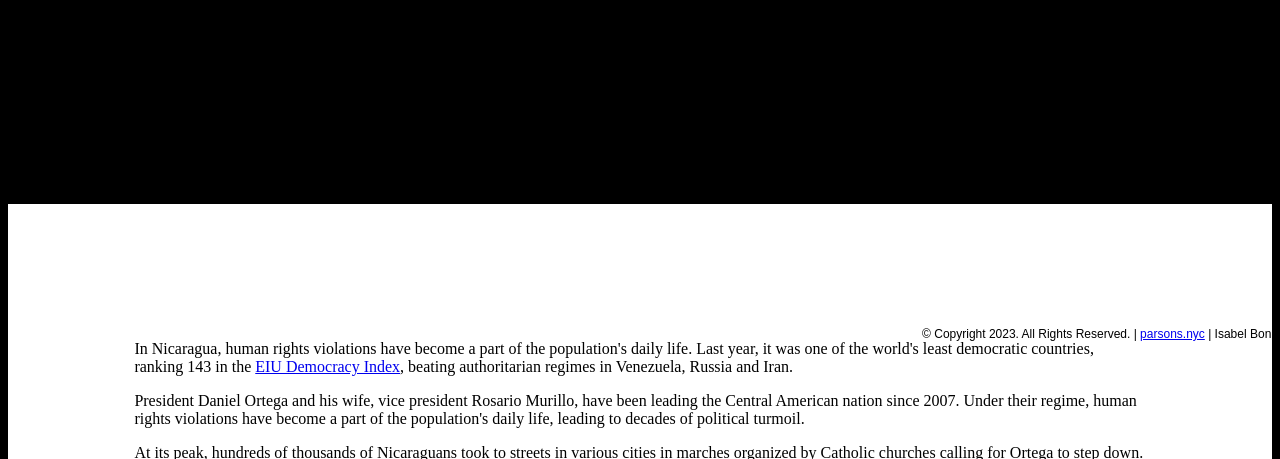
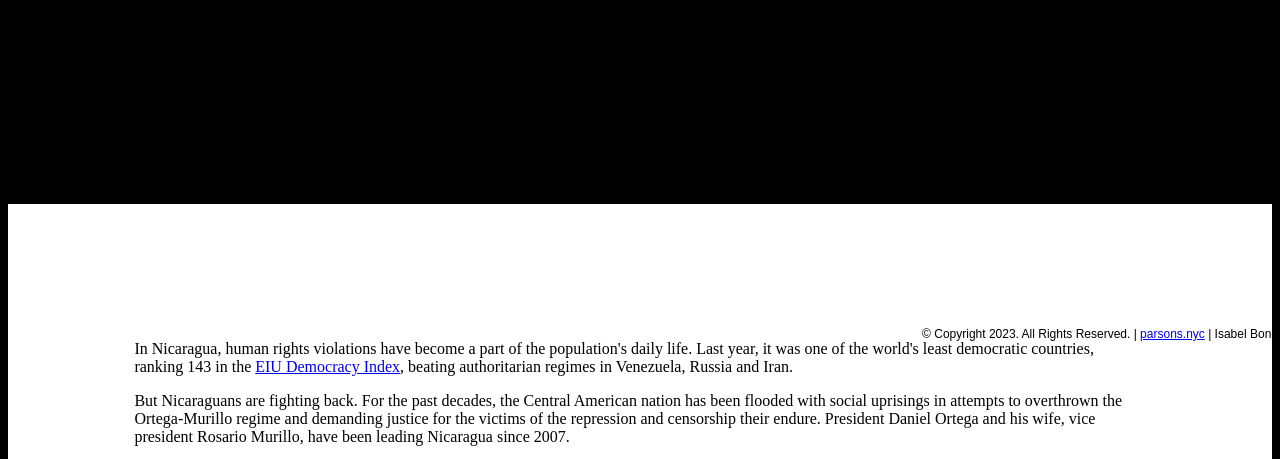
Before and after one commit to ibonnet/Nicaraguan-Political-Prisoners, a plain HTML site: page index.html in a window 1280 px wide. Shown: the part 457-916 px from the top of the page. Drawn offline with Linux system fonts and the light colour scheme; a script that the page names is missing.

Commit message:
Update index.html

```diff
--- a/index.html
+++ b/index.html
@@ -16,8 +16,10 @@
             <div style="height: 10px"></div>
             <div class="container; margin">
                 <div style="color:black; margin: 10%">
-                    <p>In Nicaragua, human rights violations have become a part of the population's daily life. Last year, it was one of the world's least democratic countries, ranking 143 in the <a href="https://pages.eiu.com/rs/753-RIQ-438/images/DI-final-version-report.pdf?mkt_tok=NzUzLVJJUS00MzgAAAGLOZtpRcaxwgU2EssXeXmlofoIg_gt5aZ7uWwc2-hQbPV13MLuvm9E1Lx2LANeoEDOHyR6wlu8e-vEmL4bzduxRfrmKg0clfy7tKdrWMkDgvQufQ">EIU Democracy Index</a>, beating authoritarian regimes in Venezuela, Russia and Iran.</p>
-                    <p>President Daniel Ortega and his wife, vice president Rosario Murillo, have been leading the Central American nation since 2007. Under their regime, human rights violations have become a part of the population's daily life, leading to decades of political turmoil.</p>
+                    <p>
+                        In Nicaragua, human rights violations have become a part of the population's daily life. Last year, it was one of the world's least democratic countries, ranking 143 in the <a href="https://pages.eiu.com/rs/753-RIQ-438/images/DI-final-version-report.pdf?mkt_tok=NzUzLVJJUS00MzgAAAGLOZtpRcaxwgU2EssXeXmlofoIg_gt5aZ7uWwc2-hQbPV13MLuvm9E1Lx2LANeoEDOHyR6wlu8e-vEmL4bzduxRfrmKg0clfy7tKdrWMkDgvQufQ">EIU Democracy Index</a>, beating authoritarian regimes in Venezuela, Russia and Iran.</p>
+                    <p>
+                        But Nicaraguans are fighting back. For the past decades, the Central American nation has been flooded with social uprisings in attempts to overthrown the Ortega-Murillo regime and demanding justice for the victims of the repression and censorship their endure. President Daniel Ortega and his wife, vice president Rosario Murillo, have been leading Nicaragua since 2007.</p>
                     <p>
                         At its peak, hundreds of thousands of Nicaraguans took to streets in various cities in marches organized by Catholic churches calling for Ortega to step down.
                         By September 2018, Ortega declared protests of any kind to be illegal. And by February 2019, thousands had already been arrested and over 300 Nicaraguans killed by their own security forces.
```
